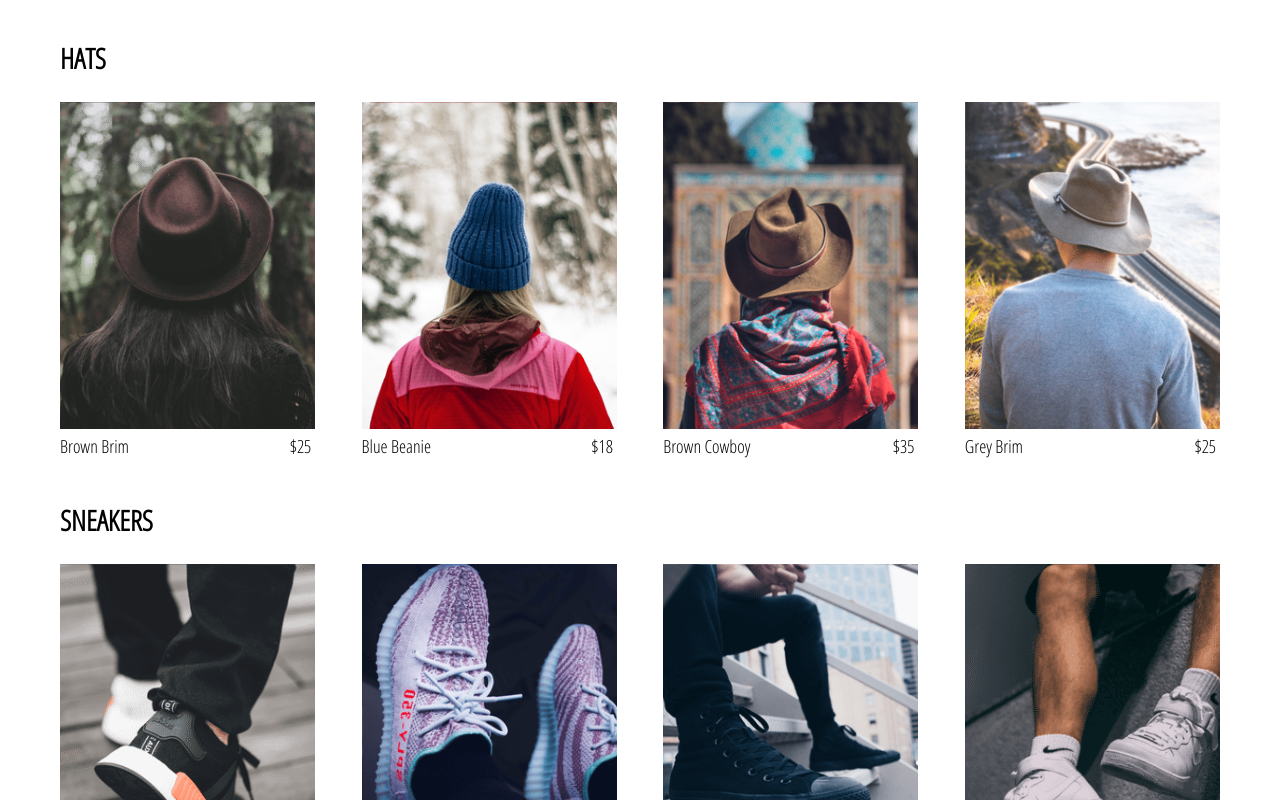
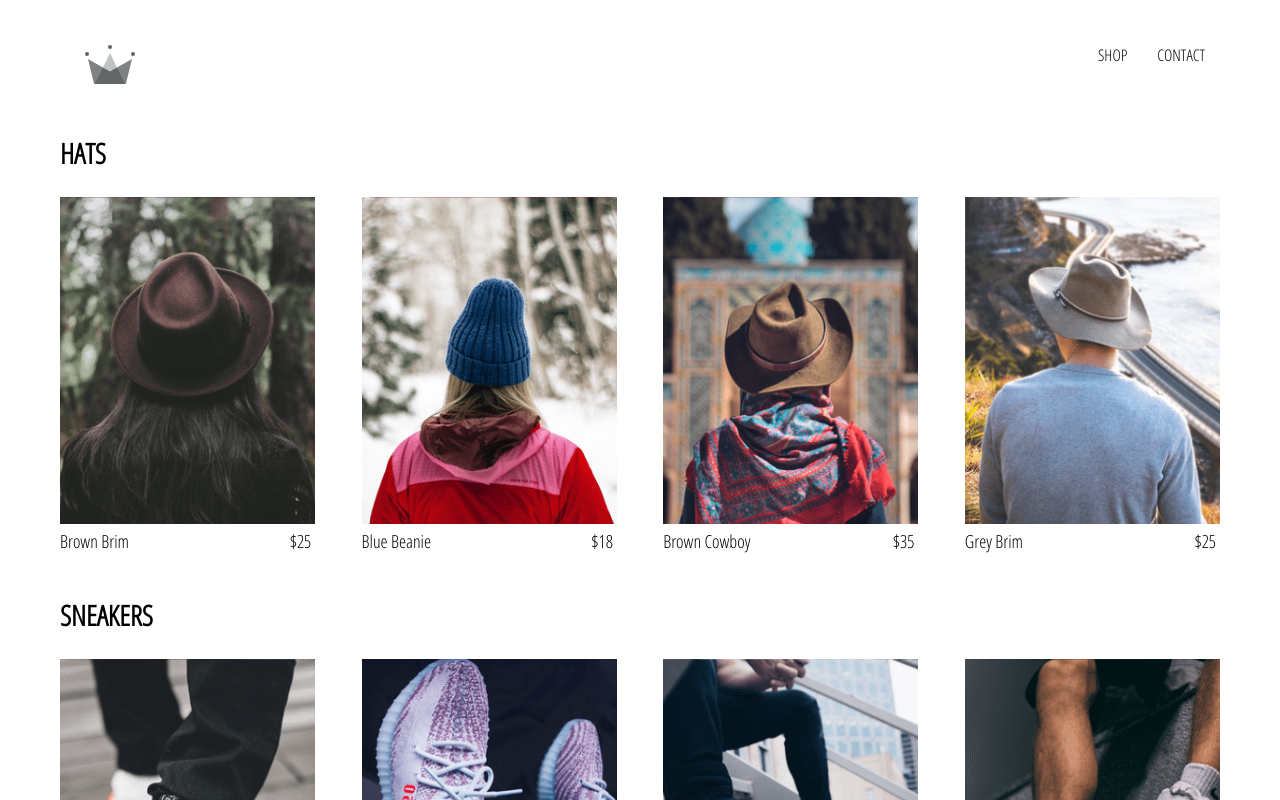
Before and after one commit to jpaljasma/crwn-clothing, a React (Create React App) app: page /shop in a window 1280 px wide. Shown: the top 800 px of the page. Built offline with nearby package versions, Linux system fonts and the light colour scheme.

Commit message:
Created header component and added some styling

```diff
--- a/src/App.js
+++ b/src/App.js
@@ -1,16 +1,18 @@
-import React from "react";
-import { Switch, Route } from "react-router-dom";
-import "./App.scss";
-import HomePage from "./pages/homepage/homepage.component";
-import ShopPage from "./pages/shop/shop.component";
-import NotFound from "./pages/notfound/notfound.component";
+import React from 'react';
+import { Switch, Route } from 'react-router-dom';
+import './App.scss';
+import HomePage from './pages/homepage/homepage.component';
+import ShopPage from './pages/shop/shop.component';
+import NotFound from './pages/notfound/notfound.component';
+import Header from './components/header/header.component';
 
 function App() {
   return (
     <div>
+      <Header />
       <Switch>
-        <Route exact path="/" component={HomePage} />
-        <Route exact path="/shop" component={ShopPage} />
+        <Route exact path='/' component={HomePage} />
+        <Route exact path='/shop' component={ShopPage} />
         <Route component={NotFound} status={404} />
       </Switch>
     </div>
--- a/src/App.scss
+++ b/src/App.scss
@@ -2,3 +2,12 @@
     font-family: 'Open Sans Condensed';
     padding: 20px 60px;
 }
+
+a {
+    text-decoration: underline;
+    color: black;
+    &:hover {
+        text-decoration: none;
+        color: #333;
+    }
+}
--- /dev/null
+++ b/src/components/header/header.component.jsx
@@ -0,0 +1,20 @@
+import React from 'react';
+import { Link } from 'react-router-dom';
+import {ReactComponent as Logo} from './../../assets/crown.svg';
+
+import './header.styles.scss';
+
+const Header = () => (
+  <div className='header'>
+    <Link className='logo-container' to='/'>
+      <Logo alt='Crown Logo' className='logo' />
+    </Link>
+
+    <div className='options'>
+      <Link className='option' to='/shop'>SHOP</Link>
+      <Link className='option' to='/contact'>CONTACT</Link>
+    </div>
+  </div>
+);
+
+export default Header;
--- /dev/null
+++ b/src/components/header/header.styles.scss
@@ -0,0 +1,31 @@
+.header {
+  height: 70px;
+  width: 100%;
+  display: flex;
+  justify-content: space-between;
+  margin-bottom: 25px;
+
+  .logo-container {
+    height: 100%;
+    width: 70px;
+    padding: 25px;
+  }
+
+  .options {
+    width: 50%;
+    height: 100%;
+    display: flex;
+    align-items: center;
+    justify-content: flex-end;
+
+    a {
+      text-decoration: none;
+      &:hover {
+        text-decoration: underline;
+      }
+    }
+    .option {
+      padding: 10px 15px;
+    }
+  }
+}
```
Also changed, not shown: src/assets/crown.svg (added).
